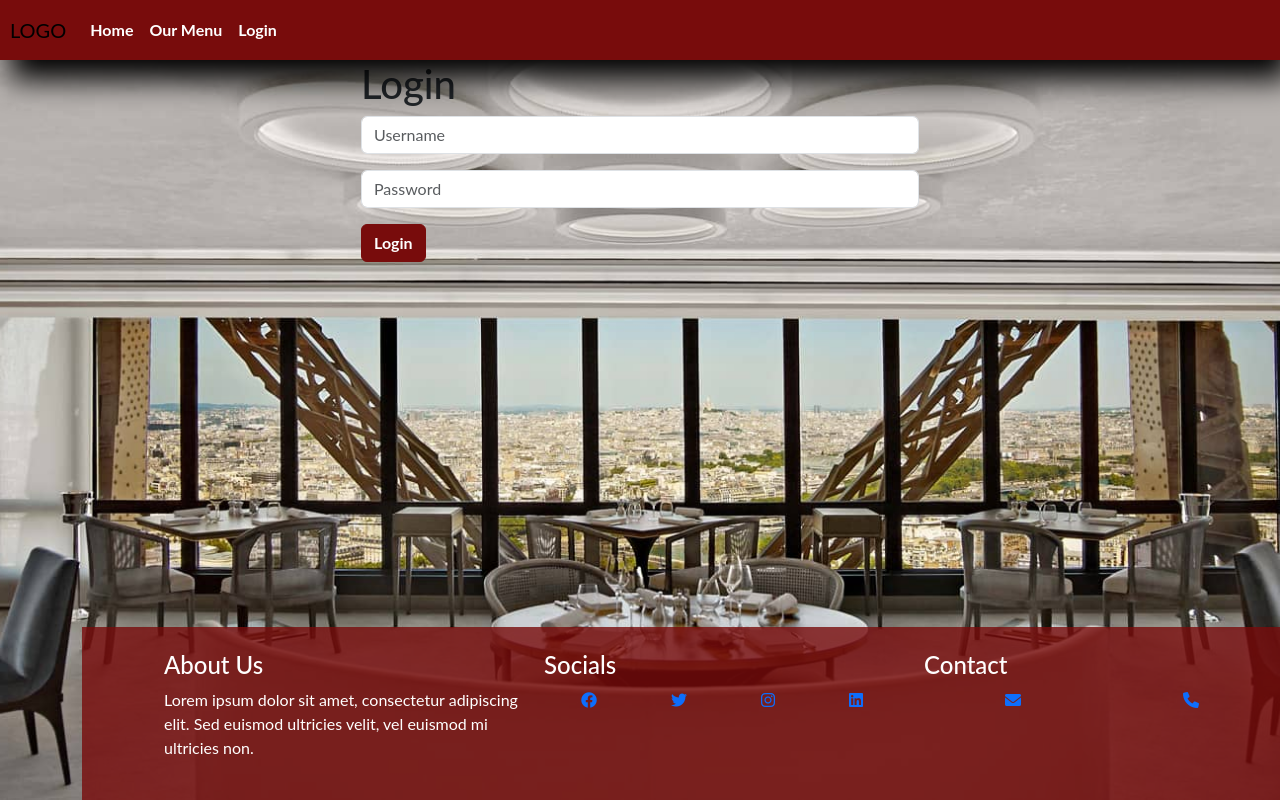
After one commit to Mohamedaliabdikarim/RBS, a Django app: page /login/ in a window 1280 px wide. The commit adds this page. Run offline with Django 5.2, Linux system fonts and the light colour scheme.

Commit message:
added views for login  and ulrs

```diff
--- a/website/restaurant/static/css/style.css
+++ b/website/restaurant/static/css/style.css
@@ -59,12 +59,13 @@
     margin-top: 150px;
     display: flex;
     flex-direction: column;
-    min-height: 100vh;
+    /*min-height: 100vh;*/
     position: relative;
+    margin-bottom: 0;
 }
 
 .containerr {
-    flex: 1;
+   /*flex: 1;*/
     display: flex;
     height: 100%;
     flex-direction: column;
@@ -73,14 +74,14 @@
     background-color: rgba(120, 12, 12, 0.67);
 }
 
-.slider-item {
-    width: 100%;
+.two{
+    position: relative;
     height: 100%;
-    display: flex;
-    justify-content: center;
-    align-items: center;
+    margin-top: 50px;
 
+    margin-bottom:200px;
 }
+
 
 .btn {
     background-color: rgb(120, 12, 12);
@@ -98,7 +99,7 @@
     margin-top: auto;
     background-color: rgba(120, 12, 12, 0.80);
     width: 100%;
-    position: absolute;
+    position: fixed;
     bottom: 0;
 }
 
--- a/website/restaurant/templates/base.html
+++ b/website/restaurant/templates/base.html
@@ -36,10 +36,11 @@
 
 
 
-            <li class="nav-item">
-              <a class="white nav-link" href="">Login</a>
+          </li>
+          <li class="nav-item">
+            <a class="white nav-link" href="{% url 'login' %}">Login</a>
 
-            </li>
+          </li>
 
           </ul>
         </div>
--- /dev/null
+++ b/website/restaurant/templates/login.html
@@ -0,0 +1,25 @@
+{% extends "base.html" %}
+{% block content %}
+
+<div class="container">
+
+<div class="col-md-6 offset-md-3">
+    {% if user.is_authenticated %}
+    <h1>Hei på deg!</h1>
+    {% else %}
+    <h1>Login</h1>
+
+    <form method="POST" action="{% url 'login' %}">
+        {% csrf_token %}
+        <div class="mb-3">
+            <input type="text" class="form-control" name="username" placeholder="Username" required>
+        </div>
+        <div class="mb-3">
+            <input type="password" class="form-control" name="password" placeholder="Password" required>
+        </div>
+
+        <button type="submit" class="btn btn-secondary">Login</button>
+    </form>
+    {% endif %}
+</div>
+{% endblock content %}
--- a/website/restaurant/urls.py
+++ b/website/restaurant/urls.py
@@ -3,7 +3,7 @@
 
 
 urlpatterns = [
-
-    path('', views.home, name='home'),
+     path('', views.home, name='home'),
+     path('login/', views.login_user, name='login'),
 
 ]
--- a/website/restaurant/views.py
+++ b/website/restaurant/views.py
@@ -1,7 +1,24 @@
 from django.shortcuts import render
+from django.contrib.auth import authenticate, login,logout
 
 
 
 def home(request):
 
     return render(request, 'home.html',{})
+
+
+
+def login_user(request):
+    if request.method == 'POST':
+        username = request.POST.get('username')
+        password = request.POST.get('password')
+
+        user = authenticate(request, username=username, password=password)
+        if user is not None:
+            login(request, user)
+            messages.success(request, 'You have been logged in.')
+            return redirect('menu')
+        else:
+            messages.error(request, 'There was an error. Please try again.')
+    return render(request, 'login.html', {})
```
Also changed, not shown: website/restaurant/templates/home.html (+1 -24 lines).
